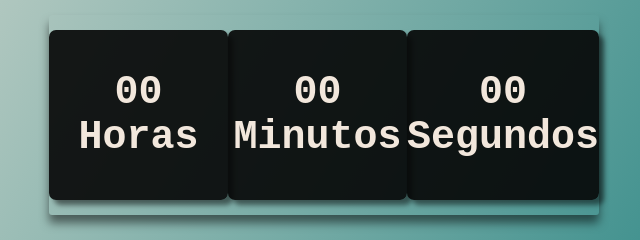
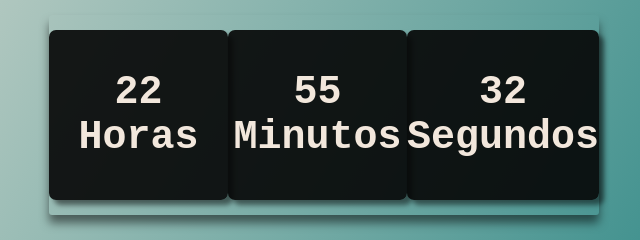
Before and after one commit to andreybh/udwmj-clock-html-css-js, a plain HTML site: page clock/index.html in a window 1280 px wide. Shown: the part 285-525 px from the top of the page, 316-956 px from the left. Drawn offline with Linux system fonts and the light colour scheme; a web font is replaced by a local one.

Commit message:
Add files via upload

```diff
--- a/clock/assets/js/script.js
+++ b/clock/assets/js/script.js
@@ -0,0 +1,15 @@
+const horas = document.getElementById('horas');
+const minutos = document.getElementById('minutos');
+const segundos = document.getElementById('segundos');
+
+const relogio = setInterval(function time() {
+  let dateToday = new Date();
+
+  let hora = dateToday.getHours();
+  let minuto = dateToday.getMinutes();
+  let segundo = dateToday.getSeconds();
+
+  horas.textContent = hora;
+  minutos.textContent = minuto;
+  segundos.textContent = segundo;
+});
--- a/clock/index.html
+++ b/clock/index.html
@@ -12,7 +12,7 @@
     <div class="relogio">
 
         <div>
-            <span id="Horas">
+            <span id="horas">
                 00
             </span>
             <span id="tempo">
@@ -21,7 +21,7 @@
         </div>
 
         <div>
-            <span id="Minutos">
+            <span id="minutos">
                 00
             </span>
             <span id="tempo">
@@ -30,7 +30,7 @@
         </div>
 
         <div>
-            <span id="Segundos">
+            <span id="segundos">
                 00
             </span>
             <span id="tempo">
@@ -39,6 +39,9 @@
         </div>
 
     </div>
+    <script src="\assets\js\script.js">
+
+    </script>
 </body>
 
 </html>
```
